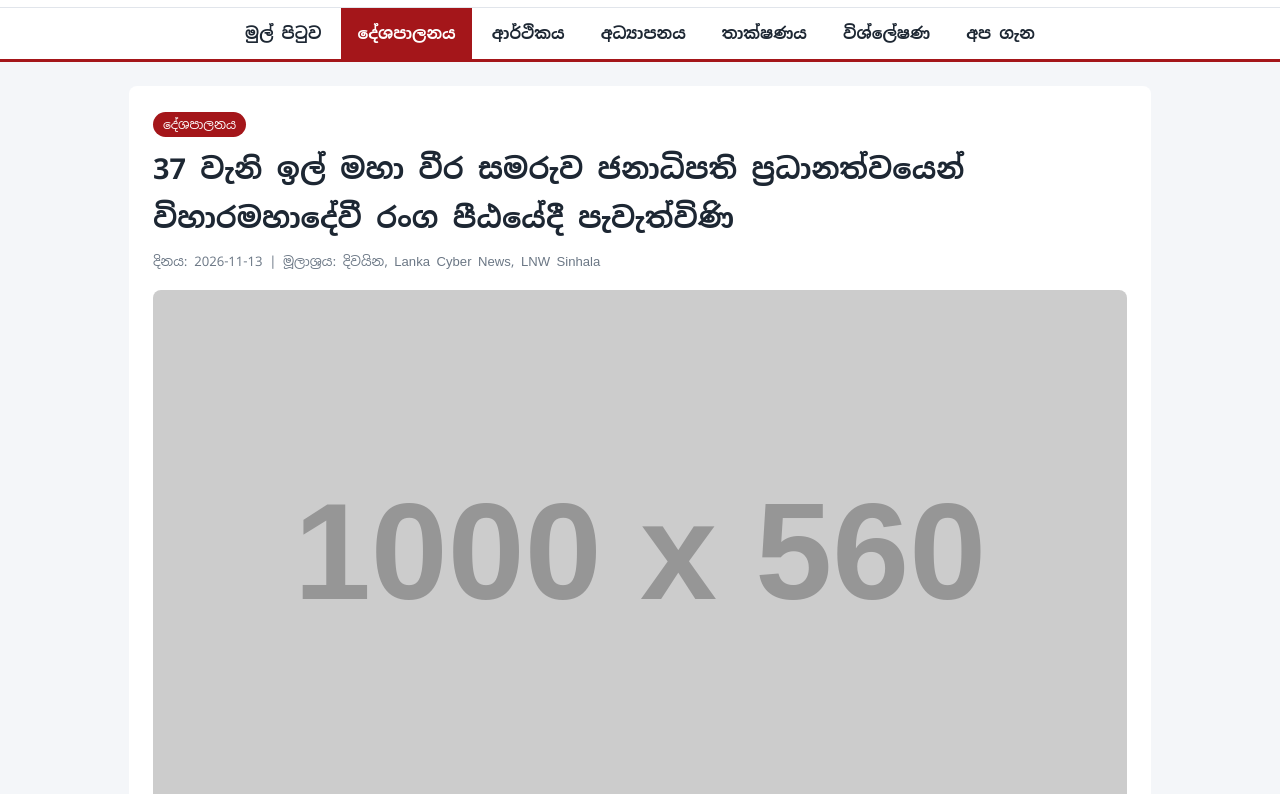
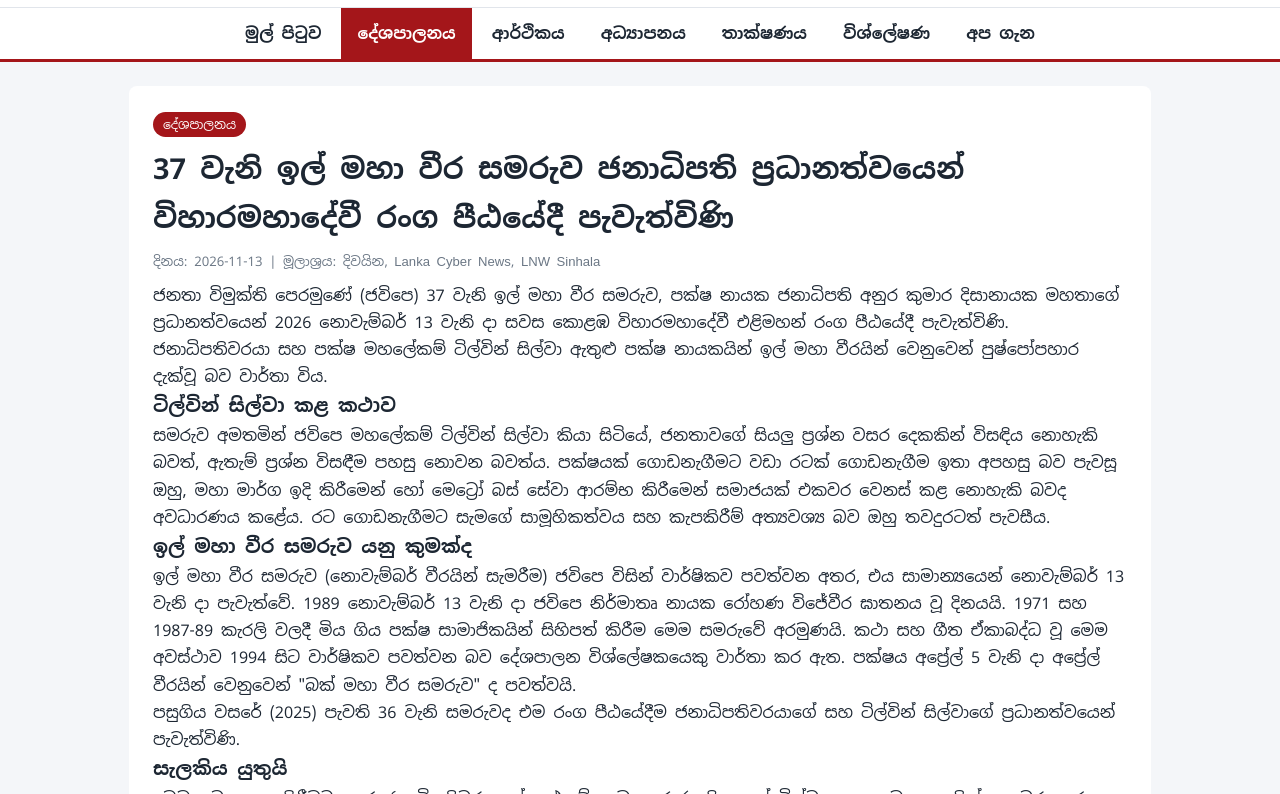
Before and after one commit to Freesofts456/lak-puwath, a plain HTML site: page news-ilmaha.html in a window 1280 px wide. Shown: the part 158-952 px from the top of the page. Drawn offline with Linux system fonts and the light colour scheme; placeholder pictures from the web are drawn by us.

Commit message:
Update news-ilmaha.html

```diff
--- a/news-ilmaha.html
+++ b/news-ilmaha.html
@@ -53,7 +53,7 @@
             <p class="meta">දිනය: 2026-11-13 | මූලාශ්‍රය: දිවයින, Lanka Cyber News, LNW Sinhala</p>
 
             <!-- ✏️ ඡායාරූපය: ඔබේම ඡායාරූපයක් images folder එකට දමා මෙහි ලිපිනය වෙනස් කරන්න -->
-            <img src="https://placehold.co/1000x560?text=Il+Maha+Viru+Samaruwa" alt="ඉල් මහා වීර සමරුව">
+           <!-- <img src="https://placehold.co/1000x560?text=Il+Maha+Viru+Samaruwa" alt="ඉල් මහා වීර සමරුව"> -->
 
             <!-- ✏️ පුවතේ ඡේද -->
             <p>
```
